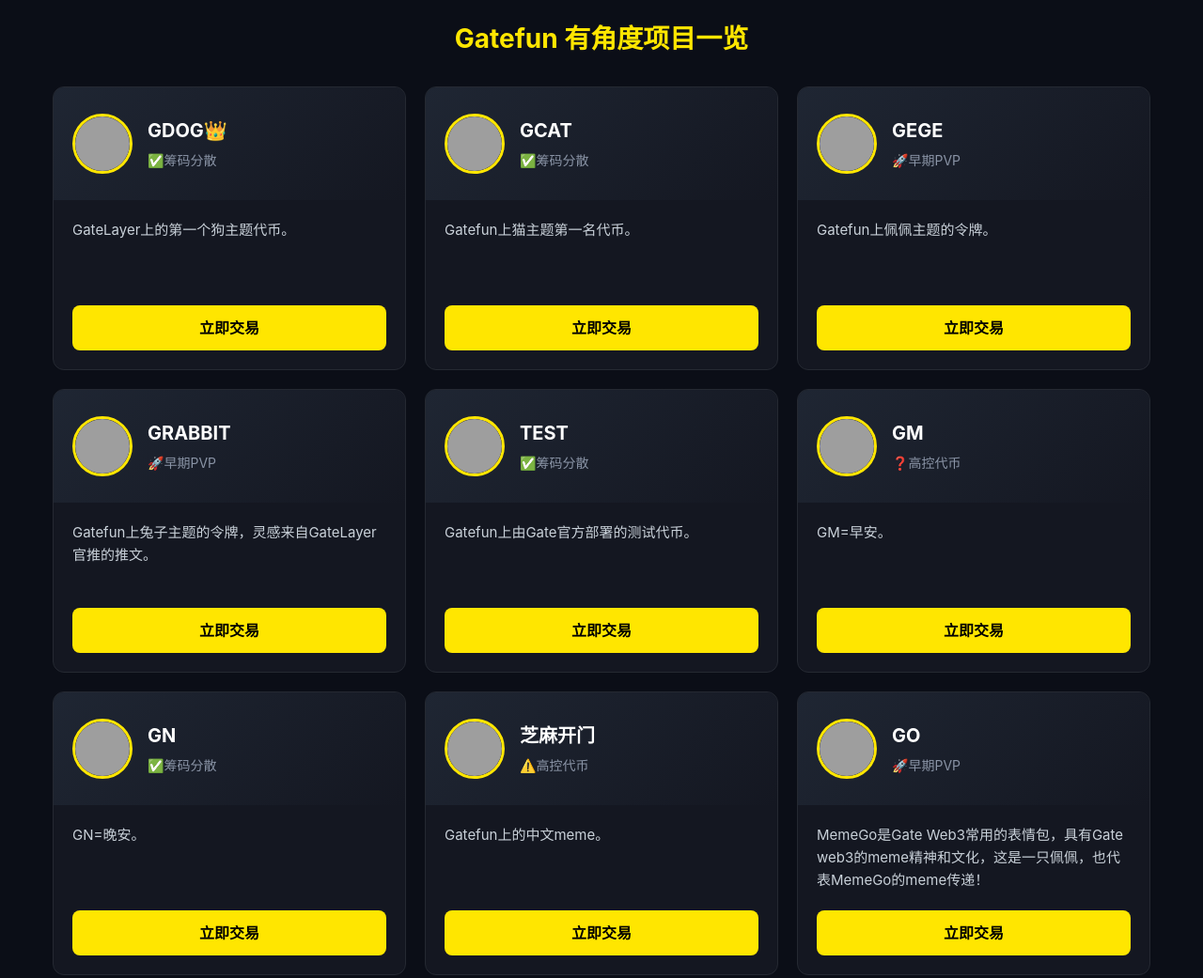
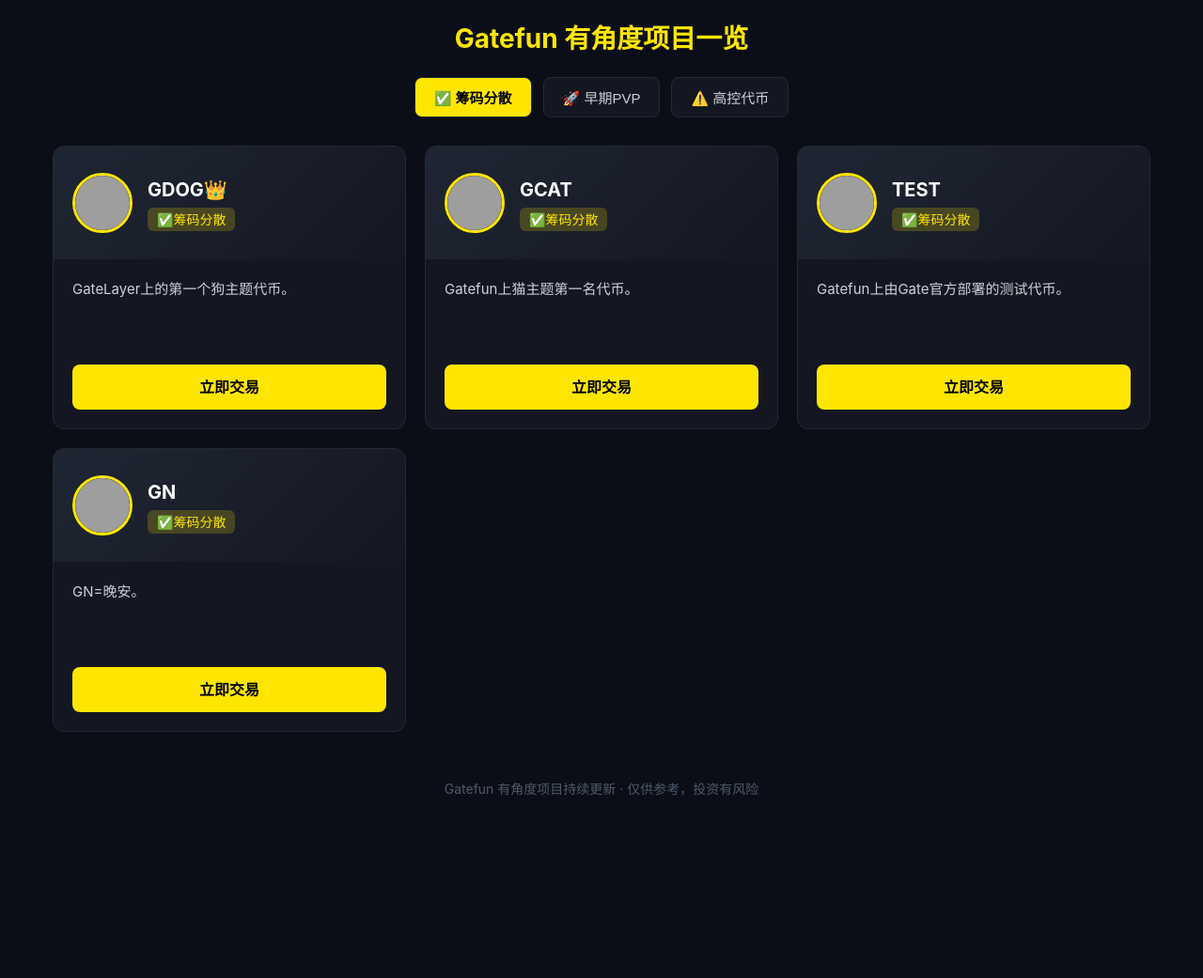
Before and after one commit to WoofingLabs/GatefunToken, a plain HTML site: page index.html in a window 1280 px wide. Shown: the top 1041 px of the page at 94% size. After the commit the page ends 890 px from the top, so only its background shows below. Drawn offline with Linux system fonts and the light colour scheme; grey boxes are pictures that could not be loaded.

Commit message:
Update index.html

```diff
--- a/index.html
+++ b/index.html
@@ -12,6 +12,7 @@
             background: #0b0e17;
             color: #fff;
             line-height: 1.5;
+            min-height: 100vh;
         }
         .container {
             max-width: 1200px;
@@ -21,8 +22,36 @@
         h1 {
             text-align: center;
             font-size: 28px;
+            margin-bottom: 20px;
+            color: #ffe600;
+        }
+        .tabs {
+            display: flex;
+            justify-content: center;
+            flex-wrap: wrap;
+            gap: 12px;
             margin-bottom: 30px;
-            color: #ffe600;
+        }
+        .tab-btn {
+            padding: 10px 20px;
+            background: #141721;
+            border: 1px solid #252932;
+            border-radius: 8px;
+            color: #c9d1d9;
+            font-size: 15px;
+            cursor: pointer;
+            transition: all 0.3s;
+        }
+        .tab-btn.active {
+            background: #ffe600;
+            color: #000;
+            font-weight: bold;
+        }
+        .tab-content {
+            display: none;
+        }
+        .tab-content.active {
+            display: block;
         }
         .token-list {
             display: grid;
@@ -33,8 +62,8 @@
             background: #141721;
             border-radius: 12px;
             overflow: hidden;
+            border: 1px solid #252932;
             transition: transform 0.3s, box-shadow 0.3s;
-            border: 1px solid #252932;
         }
         .token-card:hover {
             transform: translateY(-8px);
@@ -62,7 +91,10 @@
         }
         .token-info span {
             font-size: 14px;
-            color: #8a94a6;
+            padding: 4px 10px;
+            border-radius: 6px;
+            background: rgba(255,230,0,0.2);
+            color: #ffe600;
         }
         .card-body {
             padding: 20px;
@@ -91,17 +123,14 @@
         }
         .footer {
             text-align: center;
-            padding: 40px 0 20px;
+            padding: 50px 0 20px;
             color: #4e5969;
             font-size: 14px;
         }
-
-        /* 手机端优化 */
         @media (max-width: 768px) {
-            .token-list {
-                grid-template-columns: 1fr;
-            }
             h1 { font-size: 24px; }
+            .token-list { grid-template-columns: 1fr; }
+            .tab-btn { font-size: 14px; padding: 10px 16px; }
         }
     </style>
 </head>
@@ -109,8 +138,14 @@
     <div class="container">
         <h1>Gatefun 有角度项目一览</h1>
 
+        <div class="tabs">
+            <button class="tab-btn active" data-tab="dispersed">✅ 筹码分散</button>
+            <button class="tab-btn" data-tab="early">🚀 早期PVP</button>
+            <button class="tab-btn" data-tab="highcontrol">⚠️ 高控代币</button>
+        </div>
+
+        <div id="dispersed" class="tab-content active">
             <div class="token-list">
-
                 <div class="token-card">
                     <div class="card-header">
                         <img src="https://static-web3.w3-api.com/10088/0xf6d9cf57e20ba0d33372e8998a9424aa53411e04.png?v=0" alt="GDOG" class="token-logo">
@@ -120,9 +155,7 @@
                         </div>
                     </div>
                     <div class="card-body">
-                    <div class="angle-desc">
-                        GateLayer上的第一个狗主题代币。
-                    </div>
+                        <div class="angle-desc">GateLayer上的第一个狗主题代币。</div>
                         <a href="https://web3.gate.com/zh/trade/gatelayer/0xf6d9cf57e20ba0d33372e8998a9424aa53411e04" target="_blank" class="buy-btn">立即交易</a>
                     </div>
                 </div>
@@ -136,13 +169,43 @@
                         </div>
                     </div>
                     <div class="card-body">
-                    <div class="angle-desc">
-                        Gatefun上猫主题第一名代币。
-                    </div>
+                        <div class="angle-desc">Gatefun上猫主题第一名代币。</div>
                         <a href="https://web3.gate.com/zh/trade/gatelayer/0xd30d04405bbeb573ce4d8697fb4b3bcda6eb1777" target="_blank" class="buy-btn">立即交易</a>
                     </div>
                 </div>
 
+                <div class="token-card">
+                    <div class="card-header">
+                        <img src="https://static-web3.w3-api.com/10088/0x8b78ddf4c0908f3ddb23f27d8bd06b9daab8c7e2.png?v=0" alt="TEST" class="token-logo">
+                        <div class="token-info">
+                            <h3>TEST</h3>
+                            <span>✅筹码分散</span>
+                        </div>
+                    </div>
+                    <div class="card-body">
+                        <div class="angle-desc">Gatefun上由Gate官方部署的测试代币。</div>
+                        <a href="https://web3.gate.com/zh/trade/gatelayer/0x8b78ddf4c0908f3ddb23f27d8bd06b9daab8c7e2" target="_blank" class="buy-btn">立即交易</a>
+                    </div>
+                </div>
+
+                <div class="token-card">
+                    <div class="card-header">
+                        <img src="https://static-web3.w3-api.com/10088/0x284938c2a0ae7bdca8563270134850bfb51a9332.png?v=0" alt="GN" class="token-logo">
+                        <div class="token-info">
+                            <h3>GN</h3>
+                            <span>✅筹码分散</span>
+                        </div>
+                    </div>
+                    <div class="card-body">
+                        <div class="angle-desc">GN=晚安。</div>
+                        <a href="https://web3.gate.com/zh/trade/gatelayer/0x284938c2a0ae7bdca8563270134850bfb51a9332" target="_blank" class="buy-btn">立即交易</a>
+                    </div>
+                </div>
+            </div>
+        </div>
+
+        <div id="early" class="tab-content">
+            <div class="token-list">
                 <div class="token-card">
                     <div class="card-header">
                         <img src="https://static-web3.w3-api.com/10088/0xa18b710053ddbd44eba11f9f8e43a717bf1f6454.png?v=0" alt="GEGE" class="token-logo">
@@ -152,9 +215,7 @@
                         </div>
                     </div>
                     <div class="card-body">
-                    <div class="angle-desc">
-                        Gatefun上佩佩主题的令牌。
-                    </div>
+                        <div class="angle-desc">Gatefun上佩佩主题的令牌。</div>
                         <a href="https://web3.gate.com/zh/trade/gatelayer/0xa18b710053ddbd44eba11f9f8e43a717bf1f6454" target="_blank" class="buy-btn">立即交易</a>
                     </div>
                 </div>
@@ -168,74 +229,8 @@
                         </div>
                     </div>
                     <div class="card-body">
-                    <div class="angle-desc">
-                        Gatefun上兔子主题的令牌，灵感来自GateLayer官推的推文。
-                    </div>
+                        <div class="angle-desc">Gatefun上兔子主题的令牌，灵感来自GateLayer官推的推文。</div>
                         <a href="https://web3.gate.com/zh/trade/gatelayer/0x8c3c849321cac80490cb0a96bb8f8a702038f2e4" target="_blank" class="buy-btn">立即交易</a>
-                </div>
-            </div>
-
-            <div class="token-card">
-                <div class="card-header">
-                    <img src="https://static-web3.w3-api.com/10088/0x8b78ddf4c0908f3ddb23f27d8bd06b9daab8c7e2.png?v=0" alt="TEST" class="token-logo">
-                    <div class="token-info">
-                        <h3>TEST</h3>
-                        <span>✅筹码分散</span>
-                    </div>
-                </div>
-                <div class="card-body">
-                    <div class="angle-desc">
-                        Gatefun上由Gate官方部署的测试代币。
-                    </div>
-                    <a href="https://web3.gate.com/zh/trade/gatelayer/0x8b78ddf4c0908f3ddb23f27d8bd06b9daab8c7e2" target="_blank" class="buy-btn">立即交易</a>
-                </div>
-            </div>
-
-            <div class="token-card">
-                <div class="card-header">
-                    <img src="https://static-web3.w3-api.com/10088/0xfb7a49bd483de0f2ed479f82a3f7f7f53e9e4057.png?v=0" alt="GM" class="token-logo">
-                    <div class="token-info">
-                        <h3>GM</h3>
-                        <span>❓高控代币</span>
-                    </div>
-                </div>
-                <div class="card-body">
-                    <div class="angle-desc">
-                        GM=早安。
-                    </div>
-                    <a href="https://web3.gate.com/zh/trade/gatelayer/0xfb7a49bd483de0f2ed479f82a3f7f7f53e9e4057" target="_blank" class="buy-btn">立即交易</a>
-                </div>
-            </div>
-
-            <div class="token-card">
-                <div class="card-header">
-                    <img src="https://static-web3.w3-api.com/10088/0x284938c2a0ae7bdca8563270134850bfb51a9332.png?v=0" alt="GN" class="token-logo">
-                    <div class="token-info">
-                        <h3>GN</h3>
-                        <span>✅筹码分散</span>
-                    </div>
-                </div>
-                <div class="card-body">
-                    <div class="angle-desc">
-                        GN=晚安。
-                    </div>
-                    <a href="https://web3.gate.com/zh/trade/gatelayer/0x284938c2a0ae7bdca8563270134850bfb51a9332" target="_blank" class="buy-btn">立即交易</a>
-                </div>
-            </div>
-
-            <div class="token-card">
-                <div class="card-header">
-                    <img src="https://static-web3.w3-api.com/10088/0x49bd355350370d86d9ffe92adcadf4760488c6e8.png?v=1760948868" alt="芝麻开门" class="token-logo">
-                    <div class="token-info">
-                        <h3>芝麻开门</h3>
-                        <span>⚠️高控代币</span>
-                    </div>
-                </div>
-                <div class="card-body">
-                    <div class="angle-desc">
-                        Gatefun上的中文meme。
-                    </div>
-                    <a href="https://web3.gate.com/zh/trade/gatelayer/0x49bd355350370d86d9ffe92adcadf4760488c6e8" target="_blank" class="buy-btn">立即交易</a>
                     </div>
                 </div>
 
@@ -248,9 +243,7 @@
                         </div>
                     </div>
                     <div class="card-body">
-                    <div class="angle-desc">
-                        MemeGo是Gate Web3常用的表情包，具有Gate web3的meme精神和文化，这是一只佩佩，也代表MemeGo的meme传递！
-                    </div>
+                        <div class="angle-desc">MemeGo是Gate Web3常用的表情包，具有Gate web3的meme精神和文化，这是一只佩佩，也代表MemeGo的meme传递！</div>
                         <a href="https://web3.gate.com/zh/trade/gatelayer/0x97abc4fde78835f0d8ed35d2247b1479aef73924" target="_blank" class="buy-btn">立即交易</a>
                     </div>
                 </div>
@@ -264,9 +257,7 @@
                         </div>
                     </div>
                     <div class="card-body">
-                    <div class="angle-desc">
-                        $G - All in Web3！Gate一响，黄金万两！我们不是交易所，我们是信仰，是Web3的终极入口。
-                    </div>
+                        <div class="angle-desc">$G - All in Web3！Gate一响，黄金万两！我们不是交易所，我们是信仰，是Web3的终极入口。</div>
                         <a href="https://web3.gate.com/zh/trade/gatelayer/0x373a29126a1c61a969bcc78904c99e62ab74542b" target="_blank" class="buy-btn">立即交易</a>
                     </div>
                 </div>
@@ -280,18 +271,60 @@
                         </div>
                     </div>
                     <div class="card-body">
-                    <div class="angle-desc">
-                        Gate Alpha官方推特在上币列出介绍时，把“DOYR ”写成“DYOR”，至此DOYR的叙事在Gate Web3上升级，由DOYR，重新回归到DYOR的错误编辑！
-                    </div>
+                        <div class="angle-desc">Gate Alpha官方推特在上币列出介绍时，把“DOYR ”写成“DYOR”，至此DOYR的叙事在Gate Web3上升级，由DOYR，重新回归到DYOR的错误编辑！</div>
                         <a href="https://web3.gate.com/zh/trade/gatelayer/0xbff83b3e0c3cd385259e8b1648cb3e46d51614d8" target="_blank" class="buy-btn">立即交易</a>
                     </div>
                 </div>
+            </div>
+        </div>
 
+        <div id="highcontrol" class="tab-content">
+            <div class="token-list">
+                <div class="token-card">
+                    <div class="card-header">
+                        <img src="https://static-web3.w3-api.com/10088/0xfb7a49bd483de0f2ed479f82a3f7f7f53e9e4057.png?v=0" alt="GM" class="token-logo">
+                        <div class="token-info">
+                            <h3>GM</h3>
+                            <span>⚠️高控代币</span>
+                        </div>
+                    </div>
+                    <div class="card-body">
+                        <div class="angle-desc">GM=早安。</div>
+                        <a href="https://web3.gate.com/zh/trade/gatelayer/0xfb7a49bd483de0f2ed479f82a3f7f7f53e9e4057" target="_blank" class="buy-btn">立即交易</a>
+                    </div>
+                </div>
+
+                <div class="token-card">
+                    <div class="card-header">
+                        <img src="https://static-web3.w3-api.com/10088/0x49bd355350370d86d9ffe92adcadf4760488c6e8.png?v=1760948868" alt="芝麻开门" class="token-logo">
+                        <div class="token-info">
+                            <h3>芝麻开门</h3>
+                            <span>⚠️高控代币</span>
+                        </div>
+                    </div>
+                    <div class="card-body">
+                        <div class="angle-desc">Gatefun上的中文meme。</div>
+                        <a href="https://web3.gate.com/zh/trade/gatelayer/0x49bd355350370d86d9ffe92adcadf4760488c6e8" target="_blank" class="buy-btn">立即交易</a>
+                    </div>
+                </div>
+            </div>
         </div>
 
         <div class="footer">
             Gatefun 有角度项目持续更新 · 仅供参考，投资有风险
         </div>
     </div>
+
+    <script>
+        document.querySelectorAll('.tab-btn').forEach(btn => {
+            btn.addEventListener('click', () => {
+                document.querySelectorAll('.tab-btn').forEach(b => b.classList.remove('active'));
+                document.querySelectorAll('.tab-content').forEach(c => c.classList.remove('active'));
+
+                btn.classList.add('active');
+                document.getElementById(btn.dataset.tab).classList.add('active');
+            });
+        });
+    </script>
 </body>
 </html>
```
Lines whose indentation alone changed are shown as unchanged.
